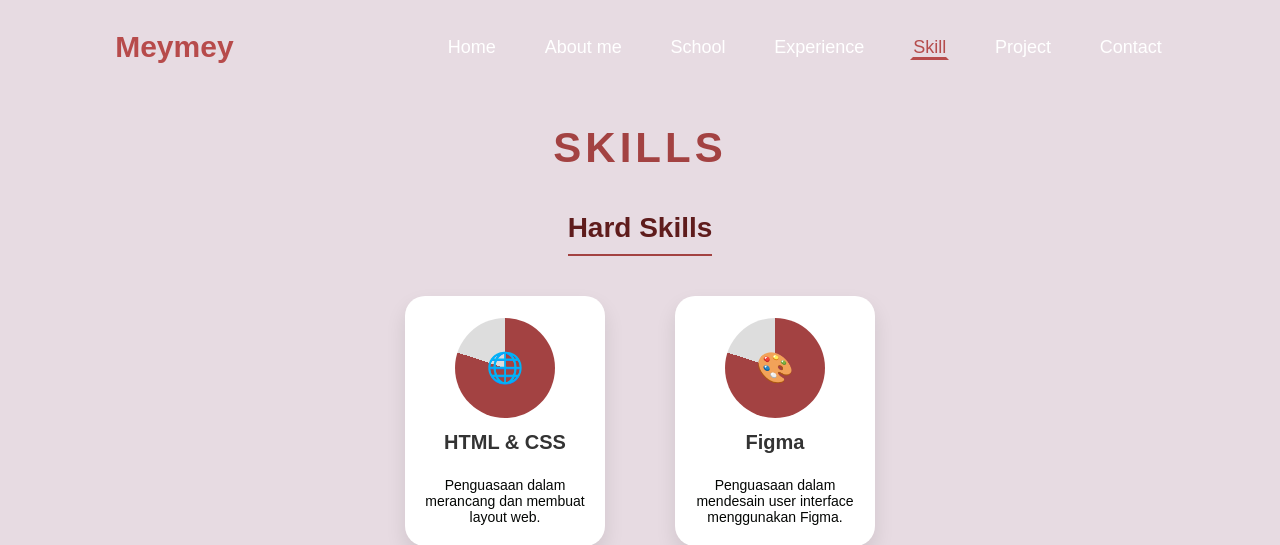
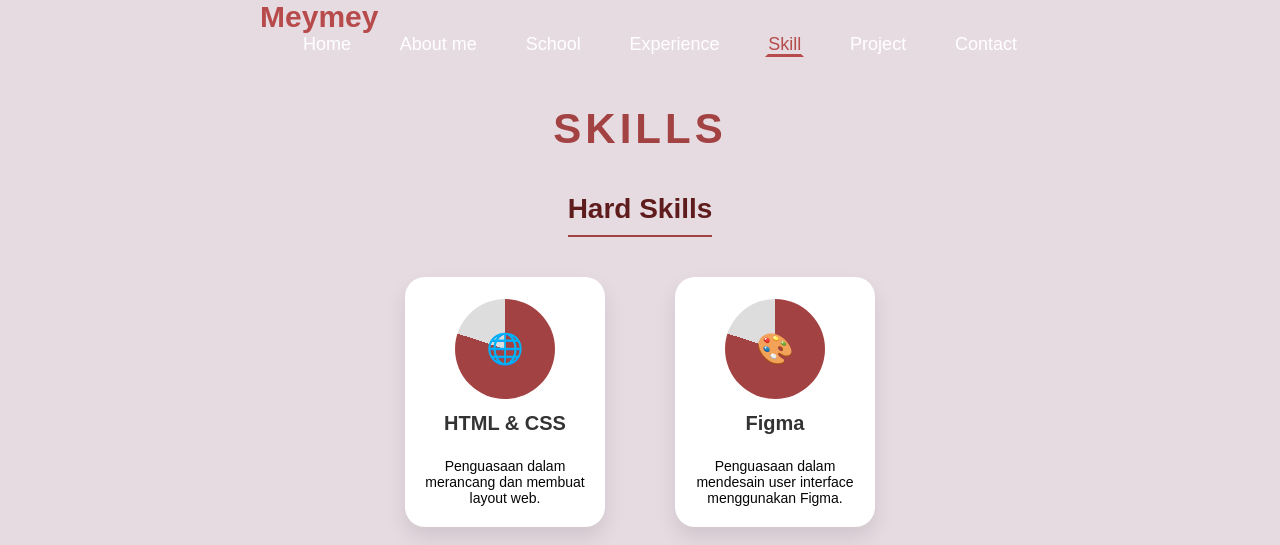
Before and after one commit to mewyyiii/mewyyiii.github.io, a PHP site: page /skill.html in a window 1280 px wide. Shown: the top 545 px of the page. Run offline with PHP 8.4, Linux system fonts and the light colour scheme.

Commit message:
Update style.css

```diff
--- a/style.css
+++ b/style.css
@@ -22,7 +22,7 @@
             color: rgb(95, 28, 28);
         }
 
-        header{
+        .nav-bar{
             margin-top: 20px;
             position: relative;
             top: 0;
```
